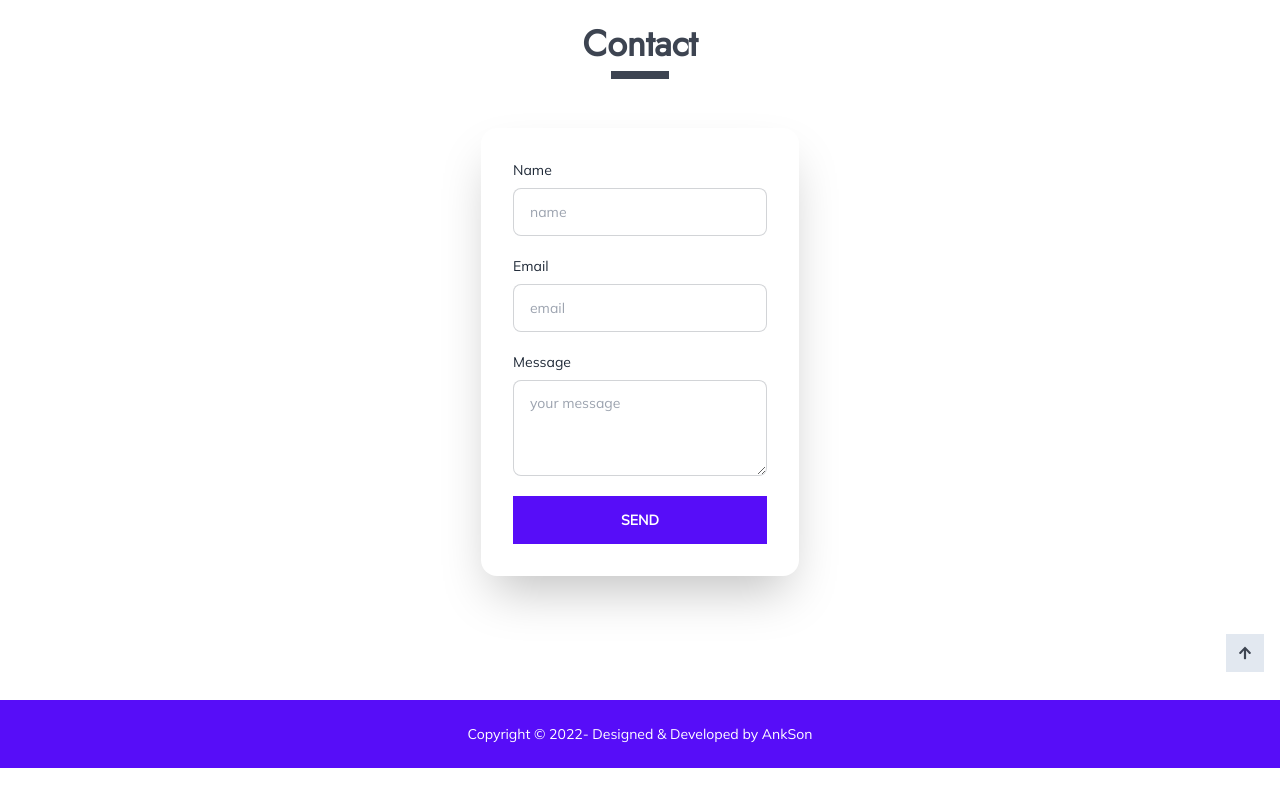
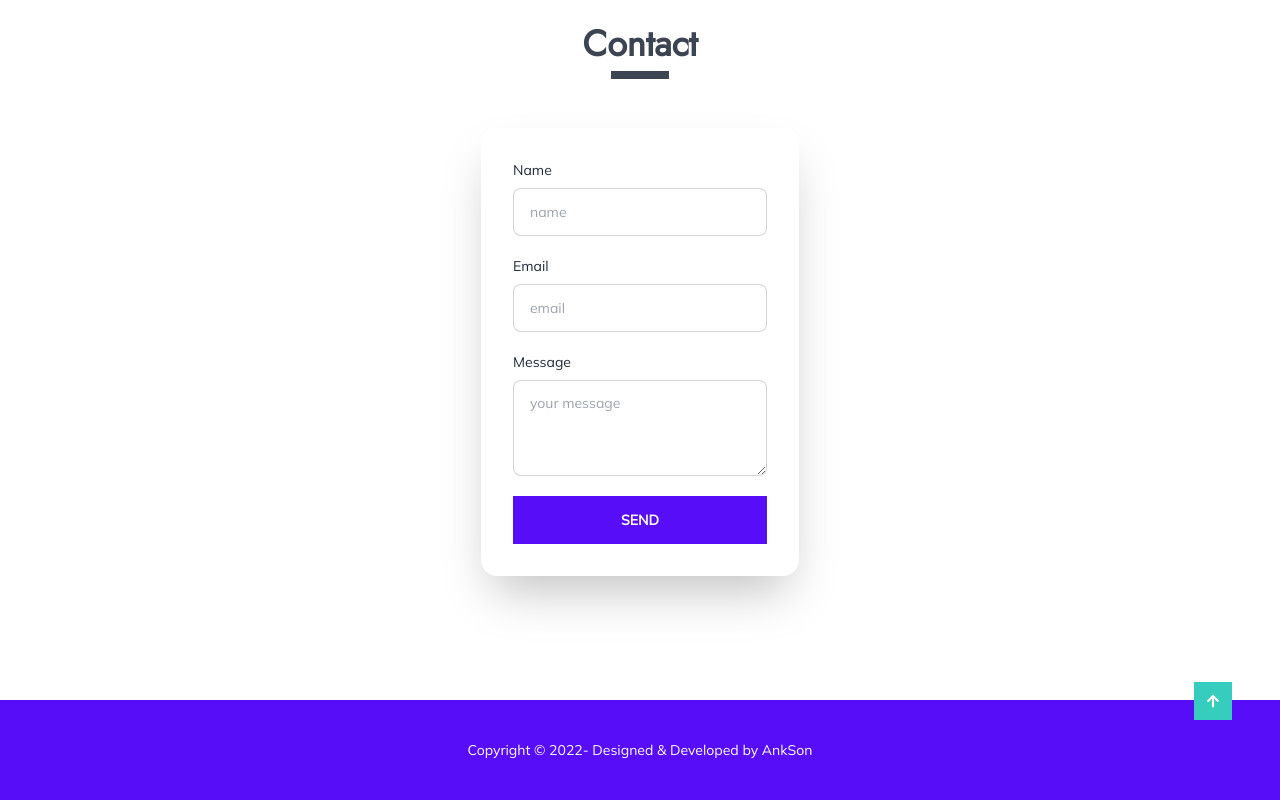
Before and after one commit to aktson/ankit-react-portfolio, a React (Create React App) app: page / in a window 1280 px wide. Shown: the part 1800-2600 px from the top of the page. Before the commit the page ends 2568 px from the top, so only its background shows below. Built offline with nearby package versions, Linux system fonts and the light colour scheme; no server answers.

Commit message:
to top button restyled

```diff
--- a/src/components/layout/Footer.jsx
+++ b/src/components/layout/Footer.jsx
@@ -4,7 +4,7 @@ import ToTopButton from "./ToTopButton";
 function Footer() {
   const year = new Date().getFullYear();
   return (
-    <footer className=" p-6 bg-primary text-neutral-content relative flex justify-center flex-col text-center gap-4" id="footer">
+    <footer className=" p-10 bg-primary text-neutral-content relative flex justify-center flex-col text-center gap-4" id="footer">
       <div className="flex  justify-center gap-4 text-center sm:hidden">
         <FaFacebookF size={20} />
         <FaGithub size={20} />
--- a/src/index.css
+++ b/src/index.css
@@ -181,7 +181,7 @@ h2::after {
     @apply inline-block w-4 h-4 stroke-current text-accent mx-auto hover:text-secondary hover:animate-bounce;
   }
   #to-top-btn {
-    @apply absolute bottom-32 sm:bottom-24 right-4 bg-slate-200 text-neutral  p-3 text-sm hover:bg-slate-300 hover:text-primary transition-all cursor-pointer;
+    @apply absolute bottom-32 sm:bottom-20 right-12 bg-accent text-base-100  p-3 text-sm hover:bg-slate-300 hover:text-primary transition-all cursor-pointer;
   }
   .form {
     @apply form-control p-8 flex gap-5 items-start shadow-2xl w-full md:w-6/12 xl:w-3/12  rounded-box bg-base-100;
@@ -223,7 +223,7 @@ h2::after {
     opacity: 0.8;
   }
   #indicatior-container {
-    top: 100px;
+    top: 150px;
   }
 }
 .hidden {
```
